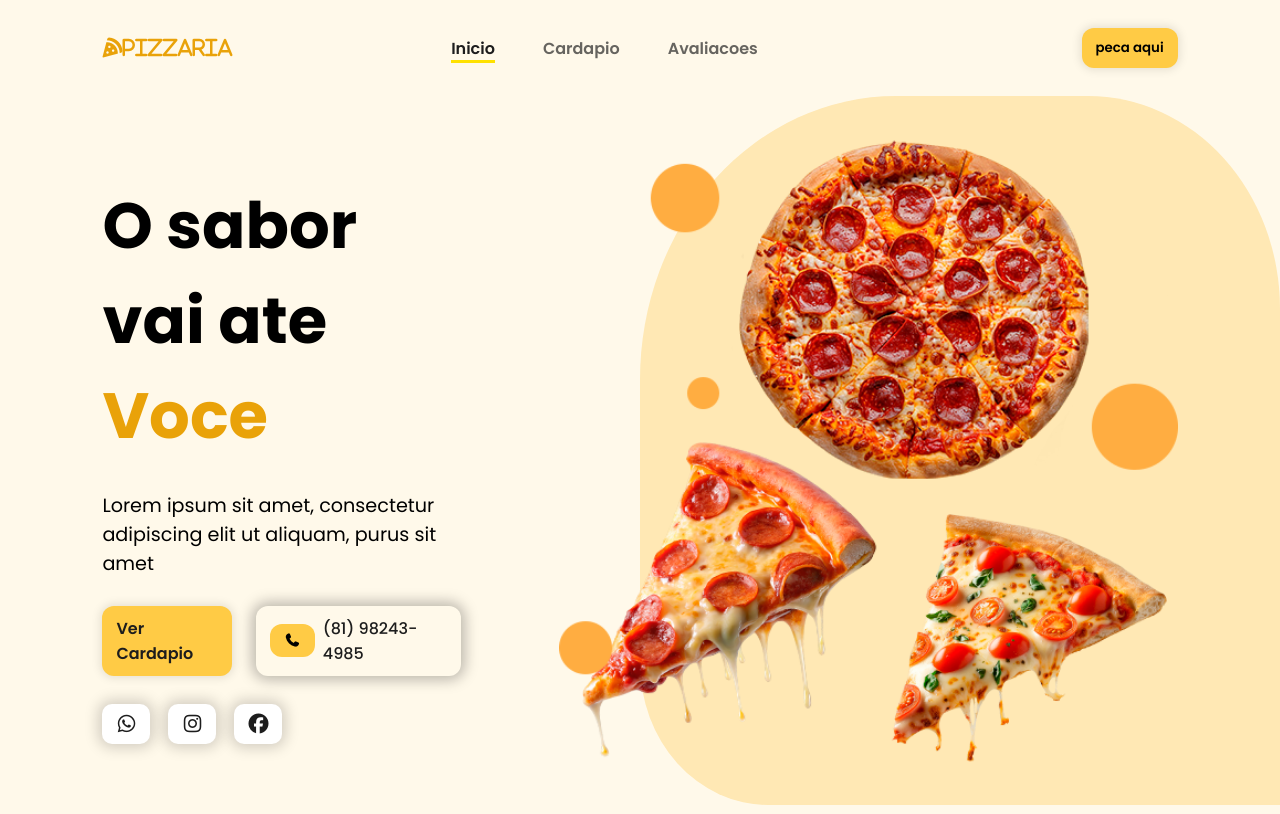
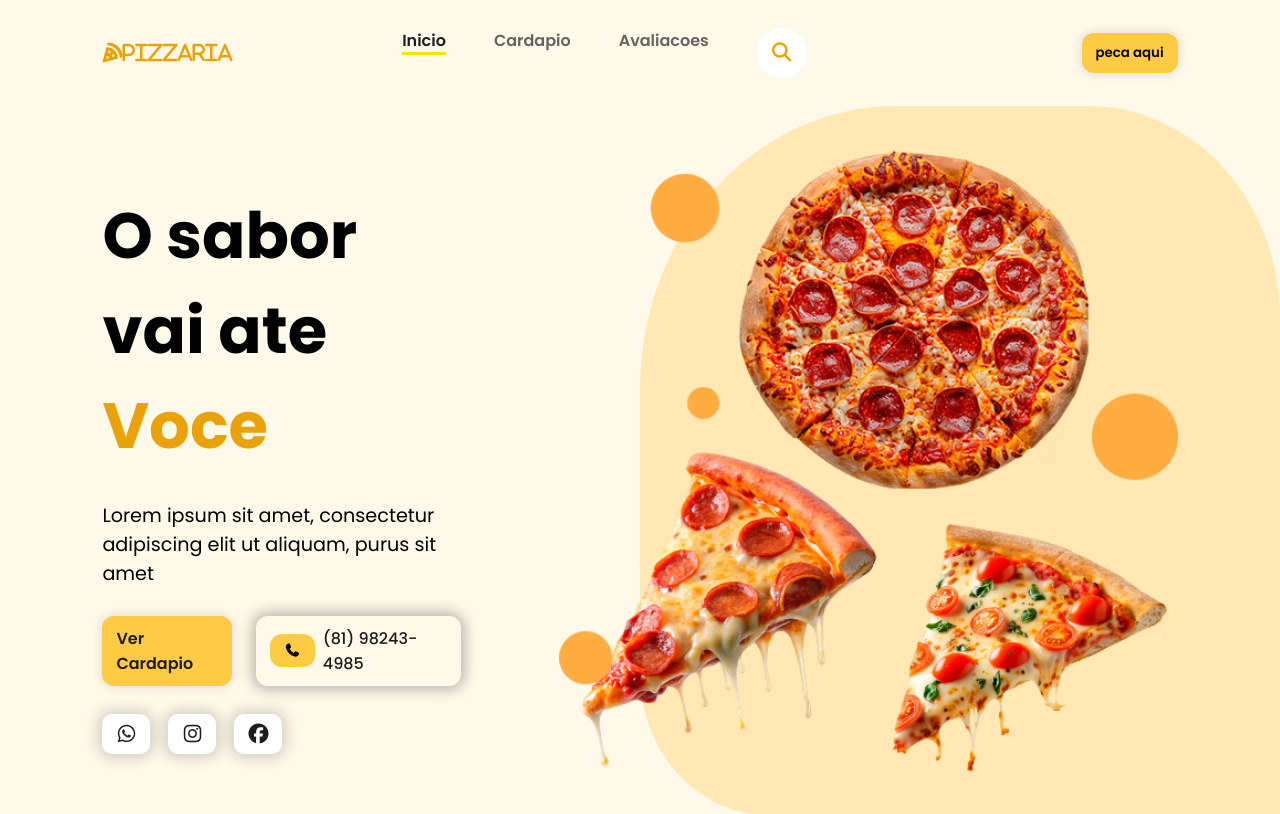
Before and after one commit to FelipeHM-code/landing-page-foods, a plain HTML site: page index.html in a window 1280 px wide. Shown: the top 814 px of the page. Drawn offline with nearby package versions, Linux system fonts and the light colour scheme.

Commit message:
adicionando barra de pesquisa ainda sem funcao mais animada

```diff
--- a/index.html
+++ b/index.html
@@ -26,6 +26,14 @@
                 </li>
                 <li class="nav-item">
                     <a href="#testimonials">Avaliacoes</a>
+                </li>
+                <li class="nav-item">
+                    <a href="#seach">
+                        <form action="">
+                            <input type="search" placeholder="  Pesquise aqui...">
+                            <i class="fa fa-search"></i>
+                        </form>
+                    </a>
                 </li>
 
             </ul>
--- a/src/styles.css
+++ b/src/styles.css
@@ -78,3 +78,66 @@ section {
 .section_subtitle {
     font-size: 4.1875rem;
 }
+
+form {
+    position: relative;
+    top: 50%;
+    left: 50%;
+    transform: translate(-50%, -50%);
+    transition: all 1s;
+    width: 50px;
+    height: 50px;
+    background: white;
+    box-sizing: border-box;
+    border-radius: 25px;
+    border: 4px solid white;
+    padding: 5px;
+
+}
+
+input {
+    position: absolute;
+    top: 0;
+    left: 0;
+    width: 100%;;
+    height: 42.5px;
+    line-height: 30px;
+    outline: 0;
+    border: 0;
+    display: none;
+    font-size: 1em;
+    border-radius: 20px;
+    padding: 0 20px;
+
+}
+
+.fa {
+    box-sizing: border-box;
+    padding: 10px;
+    width: 42.5px;
+    height: 42.5px;
+    position: absolute;
+    top: 0;
+    right: 0;
+    border-radius: 50%;
+    color: #e9a209;
+    text-align: center;
+    font-size: 1.2em;
+    transition: all 1s;
+
+}
+
+form:hover {
+    width: 300px;
+    cursor: pointer;
+
+}
+
+form:hover input {
+    display: block;
+}
+
+form:hover .fa {
+    background: #f8d477;
+    color: #ffffff;
+}
```
